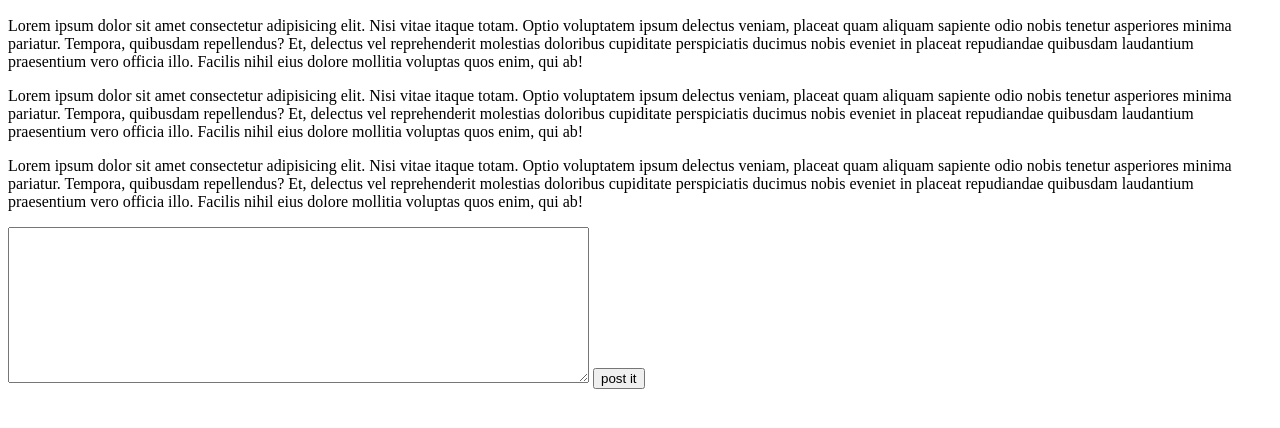
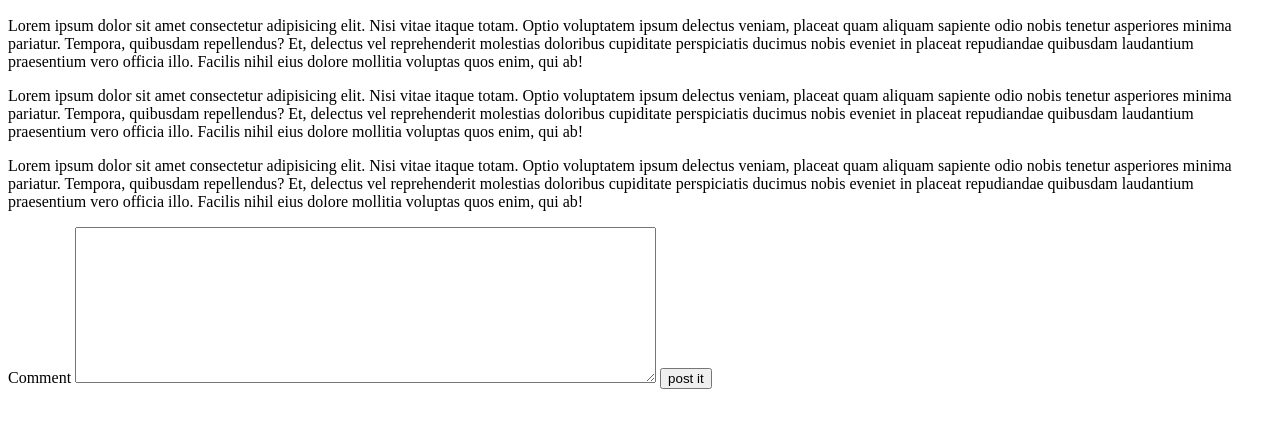
Before and after one commit to rubel2323/M-200026, a plain HTML site: page comment-box.html in a window 1280 px wide. Shown: the part 50-478 px from the top of the page. Drawn offline with Linux system fonts and the light colour scheme.

Commit message:
label for input field added

```diff
--- a/comment-box.html
+++ b/comment-box.html
@@ -36,7 +36,7 @@
         nihil eius dolore mollitia voluptas quos enim, qui ab!
       </p>
     </div>
-
+    <label for="comment-box">Comment</label>
     <textarea name="" id="comment-box" cols="70" rows="10"></textarea>
     <button id="post-btn">post it</button>
 
```
